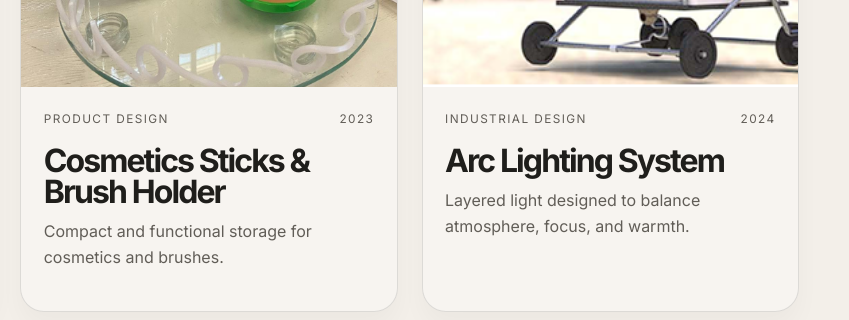
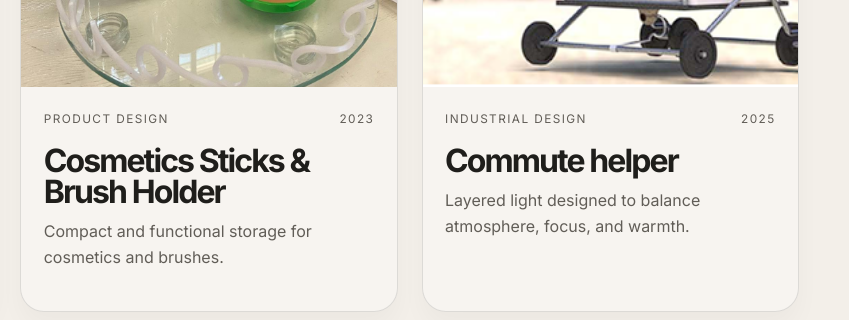
Before and after one commit to SlackersApprentice/Folio, a plain HTML site: page work.html in a window 1280 px wide. Shown: the part 992-1312 px from the top of the page, 431-1280 px from the left. Drawn offline with Linux system fonts and the light colour scheme.

Commit message:
commute helper

```diff
--- a/work.html
+++ b/work.html
@@ -120,9 +120,9 @@
               <div class="project-copy small">
                 <div class="project-meta">
                   <span>Industrial Design</span>
-                  <span>2024</span>
+                  <span>2025</span>
                 </div>
-                <h3>Arc Lighting System</h3>
+                <h3>Commute helper</h3>
                 <p>Layered light designed to balance atmosphere, focus, and warmth.</p>
               </div>
             </a>
```
